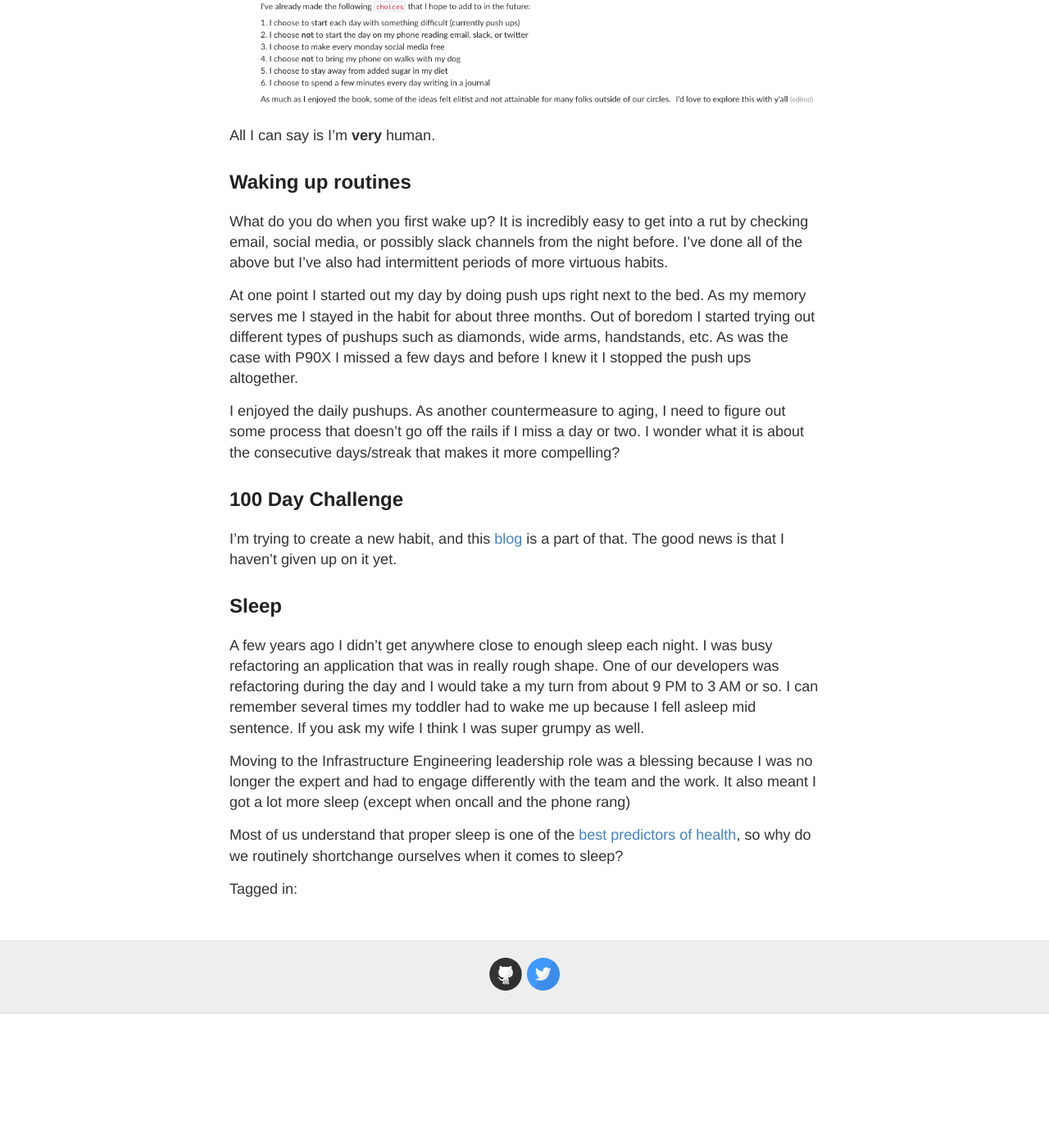
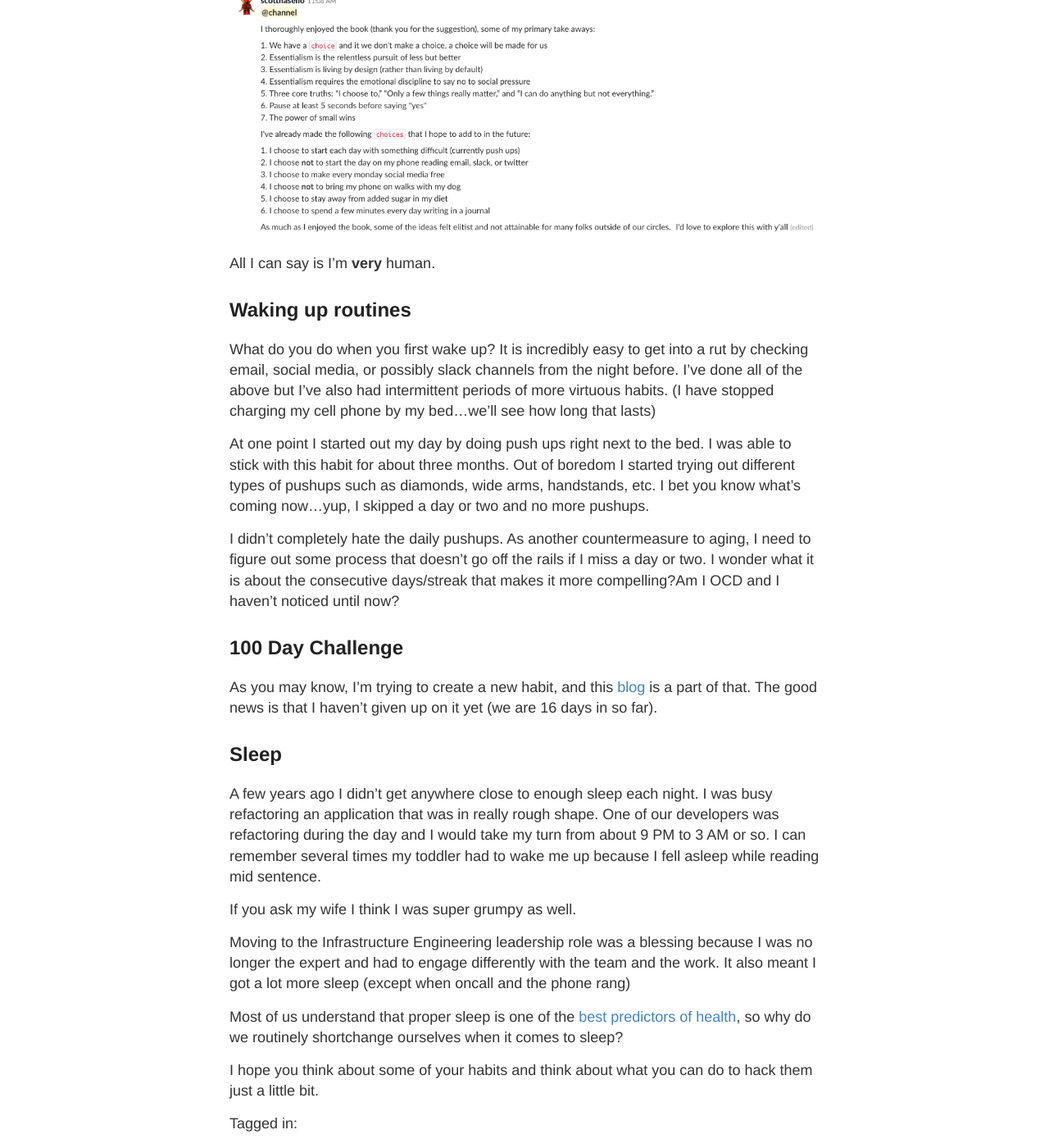
Before and after one commit to scottnasello/scottnasello.github.io, a Jekyll site: the page built from _posts/2018-09-30-Flow.md, in a window 1280 px wide and 1400 px high, scrolled down 3599 px. Shown: the whole window at 82% size. Built offline with Jekyll 4.4.1, drawn with Linux system fonts in a browser that asks for light colours; comment, search, counter and statistics services are not loaded; before the commit the page ends 4835 px from its top, so only the background shows below that; some of the changed text lies outside the part shown.

Commit message:
habits refinement

```diff
--- a/_posts/2018-09-30-Flow.md
+++ b/_posts/2018-09-30-Flow.md
@@ -6,11 +6,11 @@
 
 ## Habits
 
-Which shoe do you put on first in the morning?  Do you even know?  I sometimes will ask an engineer about which shoe they put on as an exercise in mindfulness and habit breaking/habit forming.  A simple exercise we can all do is to vary which shoe we put on first.  Another variation might be to change which part of your mouth you start from while brushing your teeth.
+Which shoe do you put on first in the morning?  Do you even know?  I sometimes ask an engineer about which shoe they put on as an exercise in mindfulness and habit awareness.  A simple exercise to bring habits further into focus is to vary which shoe we put on first.  Another variation might be to change which part of your mouth you start from while brushing your teeth.
 
 Did you know it only takes ____ days in a row to create a new habit? The corollary is it only takes a few days to forget a habit, perhaps forever.
 
-As I write this post I'm currently reading [The Power of Habit](https://charlesduhigg.com/how-habits-work/) in hopes of learning more about myself.
+As I write this post I'm currently reading [The Power of Habit](https://charlesduhigg.com/how-habits-work/); this book is fascinating and I have high hopes that I will learn more about my internal wiring.
 
 A few of the nuggets in the book are:
 
@@ -33,28 +33,34 @@
     3. Isolate the Cue
     4. Have a plan
 
-If you are like me, you've had your fair share of habits you wanted to make permanent but you fell short.  For entertainment purposes I'll share a few with you...
+* For lasting habits you need to internalize some reward.
+
+If you are like me, you've had your fair share of habits you wanted to make permanent but you fell short.  For illustration I'll share a few with you...
 
 ## P60X
 
-Yes I know there it is really called P90X...I had been diligently completing the routines daily (as one does) but a funny thing happened...I had to travel and I skipped a few days and before you knew it, I had quit a month before the finish line (hence P60X).  We are going to see this pattern again later in this post.
+Yes I know that it is really named P90X ... I had been diligently completing the daily routines (as one does) but a funny thing happened...I had to travel and I skipped a few days and before you knew it, I had quit a month before the finish line (hence P60X).  We are going to see this pattern again later in this post.
 
-In my defense I wasn't set up for success.  For whatever reason my wife and I decided to do it after work & after dinner.  In some cases we started at 8:30 or 9:00.   Frankly, I'm surprised we made it as far as we did because who has energy for a bunch of nonsense right before bed?
+In my defense I didn't set myself up set up for success.  For whatever reason my wife and I decided to do it after work & after dinner.  In some cases we started at 8:30 or 9:00.   Frankly, I'm surprised we made it as far as we did because who has energy for a bunch of nonsense right before bed?
+
+All lasting habits have a reward and there just wasn't much time to enjoy finishing a workout because it was time to go to bed (and do it all over again)
 
 ![100 Days Challenge](/images/p90x.png)
 
 ## Flow Free
 
-[flow free](https://www.bigduckgames.com/flowfree) is an excellent diversion, or in my case an obsession. Each puzzle can take 15-60 seconds, although some puzzles have taken 10 minutes or more.  Not only does the game have thousands of puzzles, but it also has a daily challenge mode.  After completing all the puzzle packs, I keep coming back to the daily puzzles.  At this point I'm at 821 days in a row and it's all John Allspaw's fault.  The tweet below started the longest continuous daily habit I've ever had.
+[flow free](https://www.bigduckgames.com/flowfree) is an excellent diversion, or in my case an obsession. Each puzzle can take 15-60 seconds, although some puzzles have taken 10 minutes or more.  Not only does the game have thousands of puzzles, but it also has a daily challenge mode.  I completed all the puzzle packs long ago but I keep coming back to the daily puzzles.  At this point I'm at **821 days in a row** and it's all John Allspaw's fault for introducing me to the game.  The tweet below started the longest continuous daily habit I've ever had.
 
 <blockquote class="twitter-tweet tw-align-center" data-lang="en"><p lang="en" dir="ltr">My favorite commute game. (Flow) Connecting things is maybe my most basic urge, motivation, satisfaction. <a href="https://t.co/WoBVDrJdOd">pic.twitter.com/WoBVDrJdOd</a></p>&mdash; John Allspaw (@allspaw) <a href="https://twitter.com/allspaw/status/728179667891593216?ref_src=twsrc%5Etfw">May 5, 2016</a></blockquote>
 <script async src="https://platform.twitter.com/widgets.js" charset="utf-8"></script>
 
-For the first 200 days or so I was worried that I wouldn't be able to solve a puzzle.  As I completed more puzzles and gained confidence I **know** I can solve any puzzle, but now I have a different problem...what if I forget to do my daily puzzles?  As crazy as this sounds it has nearly happened a few times including twice at the same crazy karoke bar in San Francisco.  In fact, one time I noticed about 10 minutes before midnight and I start scrambling to do the puzzles while a bit tipsy. (I may have casually entertained the idea of putting my phone in airplane mode and changing the time).
+For the first 200 days or so I was worried that my streak would be broken because I wouldn't be able to solve a puzzle.  As I completed more puzzles and gained confidence, I **know** I can solve any puzzle. Now I have a different problem...what if I forget to do my daily puzzles?
+
+As crazy as this sounds it has nearly happened a few times including twice at the same crazy karoke bar in San Francisco.  In fact, one time I noticed about 10 minutes before midnight and I start scrambling to do the puzzles while a bit tipsy. (I may have casually entertained the idea of putting my phone in airplane mode and changing the time).  Luckily I solved the puzzles with a few minutes to spare.
 
 ![100 Days Challenge](/images/bowbow.jpg)
 
-Another near miss happened when I dropped my car off for an overnight service.  Later that night I'm looking for my phone and realize I left it in the center console of my car and the mechanics have left for the day.  All of a sudden I'm back in my dark place thinking of how I can possibly keep the streak alive.  Luckily this particular game is part of the game center on iOS and I was able to complete my puzzles on an iPad.
+Another near miss happened when I dropped my car off for an overnight service.  Later that night I'm looking for my phone and realize I left it in the center console of my car and the mechanics have left for the day.  All of a sudden I'm back in my dark place thinking of how I can possibly keep the streak alive.  As it turns out, this particular game is part of the game center on iOS and I was able to complete my puzzles on an iPad.
 
 The funny thing is I don't have a consistent time that I do the puzzles.  After 2 years of this habit you'd think I would settled on a time of day to do them...nope, I'm living a bit dangerously.
 
@@ -68,19 +74,23 @@
 
 ## Waking up routines
 
-What do you do when you first wake up?  It is incredibly easy to get into a rut by checking email, social media, or possibly slack channels from the night before.  I've done all of the above but I've also had intermittent periods of more virtuous habits.
+What do you do when you first wake up?  It is incredibly easy to get into a rut by checking email, social media, or possibly slack channels from the night before.  I've done all of the above but I've also had intermittent periods of more virtuous habits.  (I have stopped charging my cell phone by my bed...we'll see how long that lasts)
 
-At one point I started out my day by doing push ups right next to the bed. As my memory serves me I stayed in the habit for about three months. Out of boredom I started trying out different types of pushups such as diamonds, wide arms, handstands, etc.  As was the case with P90X I missed a few days and before I knew it I stopped the push ups altogether.
+At one point I started out my day by doing push ups right next to the bed. I was able to stick with this habit for about three months. Out of boredom I started trying out different types of pushups such as diamonds, wide arms, handstands, etc.  I bet you know what's coming now...yup, I skipped a day or two and no more pushups.
 
-I enjoyed the daily pushups.  As another countermeasure to aging, I need to figure out some process that doesn't go off the rails if I miss a day or two.  I wonder what it is about the consecutive days/streak that makes it more compelling?
+I didn't completely hate the daily pushups.  As another countermeasure to aging, I need to figure out some process that doesn't go off the rails if I miss a day or two.  I wonder what it is about the consecutive days/streak that makes it more compelling?Am I OCD and I haven't noticed until now?
 
 ## 100 Day Challenge
-I'm trying to create a new habit, and this [blog](http://scottnasello.org/Challenge/) is a part of that.  The good news is that I haven't given up on it yet.
+As you may know, I'm trying to create a new habit, and this [blog](http://scottnasello.org/Challenge/) is a part of that.  The good news is that I haven't given up on it yet (we are 16 days in so far).
 
 ## Sleep
 
-A few years ago I didn't get anywhere close to enough sleep each night.  I was busy refactoring an application that was in really rough shape.  One of our developers was refactoring during the day and I would take a my turn from about 9 PM to 3 AM or so.  I can remember several times my toddler had to wake me up because I fell asleep mid sentence.  If you ask my wife I think I was super grumpy as well.
+A few years ago I didn't get anywhere close to enough sleep each night.  I was busy refactoring an application that was in really rough shape.  One of our developers was refactoring during the day and I would take my turn from about 9 PM to 3 AM or so.  I can remember several times my toddler had to wake me up because I fell asleep while reading mid sentence.
+
+If you ask my wife I think I was super grumpy as well.
 
 Moving to the Infrastructure Engineering leadership role was a blessing because I was no longer the expert and had to engage differently with the team and the work.  It also meant I got a lot more sleep (except when oncall and the phone rang)
 
 Most of us understand that proper sleep is one of the [best predictors of health](https://newsinhealth.nih.gov/2013/04/benefits-slumber), so why do we routinely shortchange ourselves when it comes to sleep?
+
+I hope you think about some of your habits and think about what you can do to hack them just a little bit.
```
